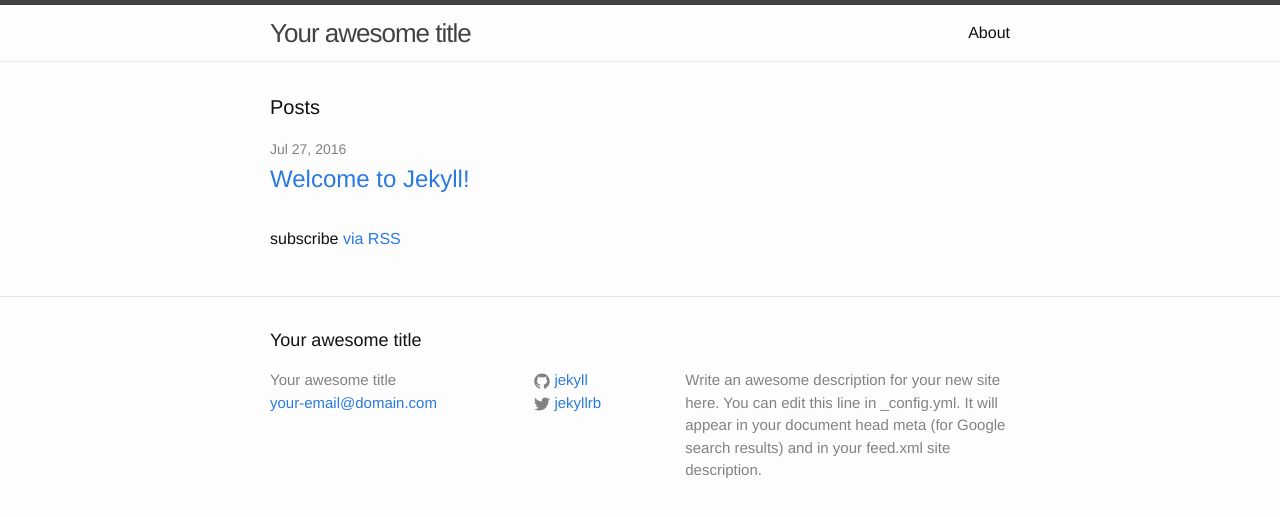
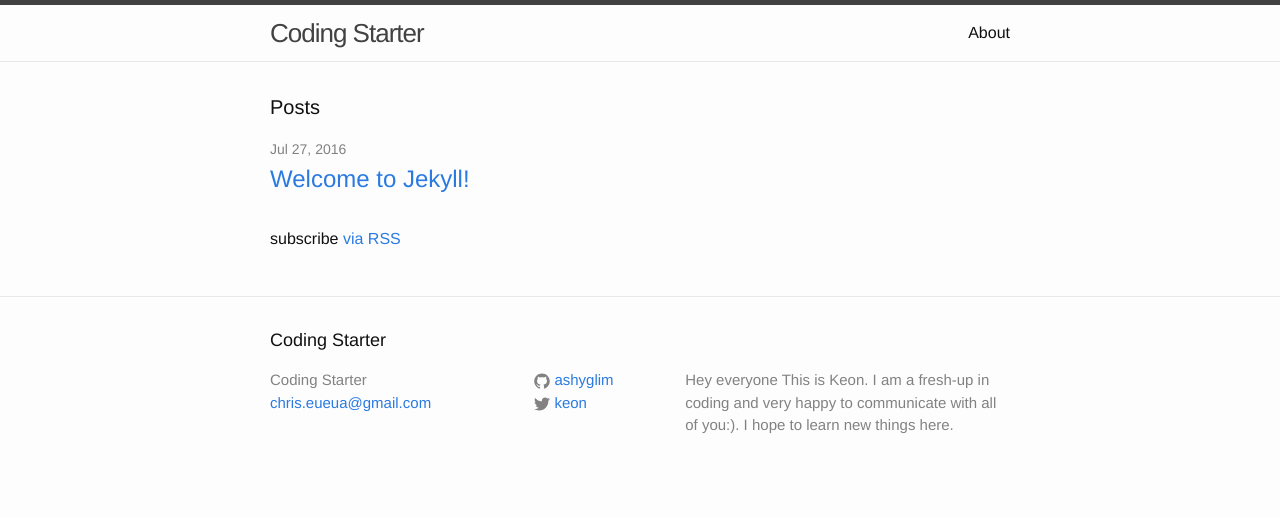
Before and after one commit to Ashyglim/ashyglim.github.io, a Jekyll site: the page built from index.html, in a window 1280 px wide. Shown: the top 517 px of the page. Built offline with Jekyll 4.4.1, drawn with Linux system fonts in a browser that asks for light colours.

Commit message:
Change defalut settings

```diff
--- a/_config.yml
+++ b/_config.yml
@@ -6,16 +6,14 @@
 # 'jekyll serve'. If you change this file, please restart the server process.
 
 # Site settings
-title: Your awesome title
-email: your-email@domain.com
+title: Coding Starter
+email: chris.eueua@gmail.com
 description: > # this means to ignore newlines until "baseurl:"
-  Write an awesome description for your new site here. You can edit this
-  line in _config.yml. It will appear in your document head meta (for
-  Google search results) and in your feed.xml site description.
+  Hey everyone This is Keon. I am a fresh-up in coding and very happy to communicate with all of you:). I hope to learn new things here.
 baseurl: "" # the subpath of your site, e.g. /blog
-url: "http://yourdomain.com" # the base hostname & protocol for your site
-twitter_username: jekyllrb
-github_username:  jekyll
+url: "http://keonchen.com" # the base hostname & protocol for your site
+twitter_username: keon
+github_username:  ashyglim
 
 # Build settings
 markdown: kramdown
```
